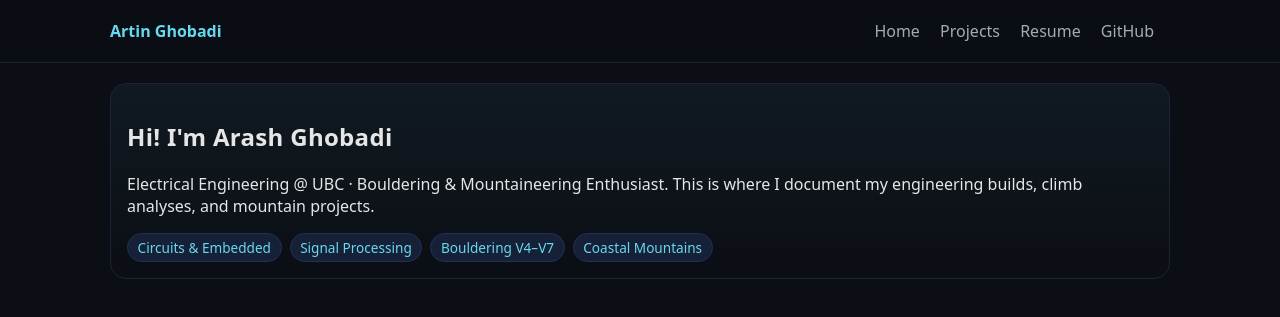
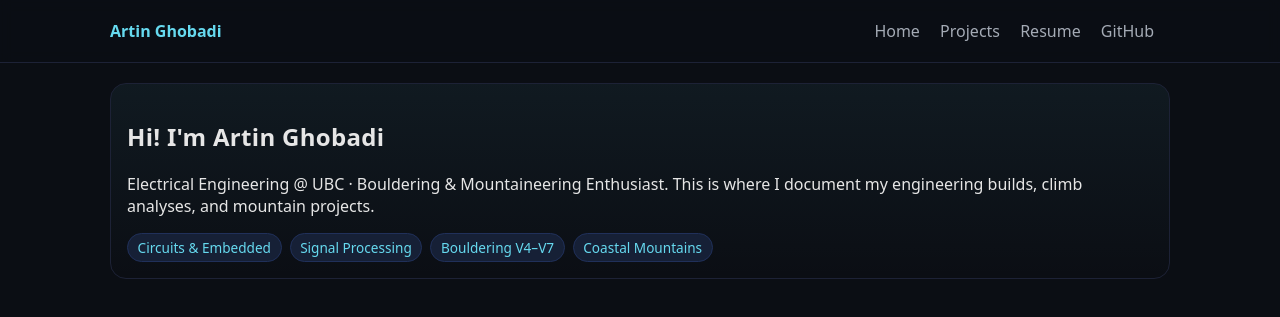
Before and after one commit to ari141809/ari141809.github.io, a Jekyll site: the page built from index.md, in a window 1280 px wide. Shown: the top 317 px of the page. Built offline with Jekyll 4.4.1, drawn with Linux system fonts in a browser that asks for light colours.

Commit message:
Update index.md

```diff
--- a/index.md
+++ b/index.md
@@ -5,7 +5,7 @@ title: Artin Ghobadi — Portfolio
 
 <section class="hero">
   <div>
-    <h1>Hi! I'm Arash Ghobadi</h1>
+    <h1>Hi! I'm Artin Ghobadi</h1>
     <p>Electrical Engineering @ UBC · Bouldering & Mountaineering Enthusiast. This is where I document my engineering builds, climb analyses, and mountain projects.</p>
     <div class="badges">
       <span class="badge">Circuits & Embedded</span>
```
